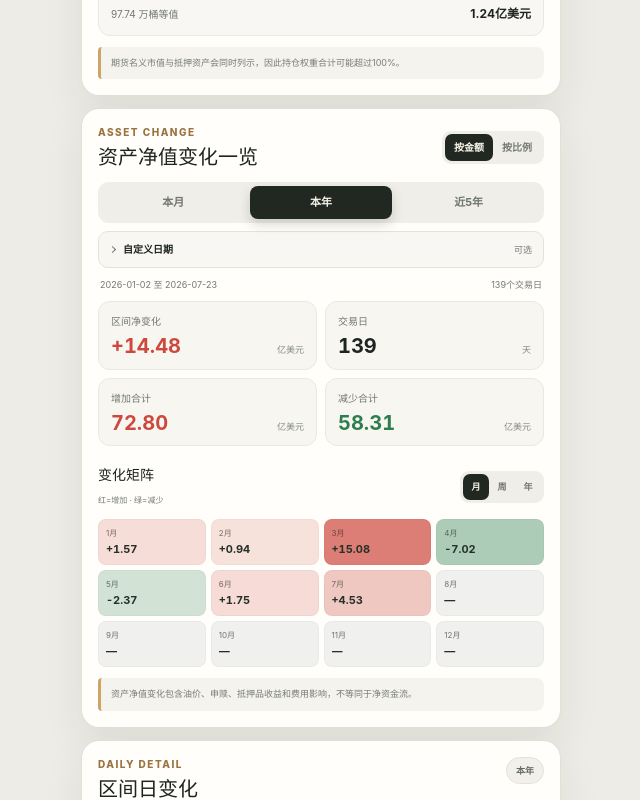
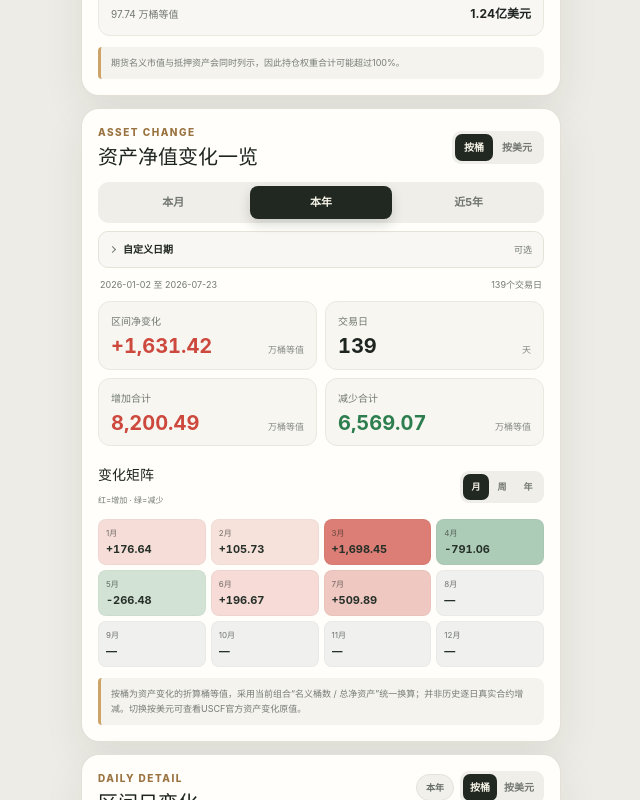
Before and after one commit to JennyChiu68/oil-ETF, a Next.js app: page / in a window 1280 px wide. Shown: the part 1600-2400 px from the top of the page, without its empty margins (319-959 px from the left). Built offline with nearby package versions, Linux system fonts and the light colour scheme.

Commit message:
Add barrel and dollar unit toggle

```diff
--- a/app/OilEtfReport.tsx
+++ b/app/OilEtfReport.tsx
@@ -66,6 +66,7 @@ type Snapshot = {
   methodology: {
     headline: string;
     netAssets: string;
+    assetChangeBarrels: string;
     dataMode: string;
   };
   sources: Array<{
@@ -79,7 +80,7 @@ type FundSymbol = "USO" | "BNO";
 type ChartMetric = "nav" | "netAssets";
 type ChartRange = "1m" | "1y" | "3y" | "5y";
 type AnalysisPeriod = "month" | "year" | "5y" | "custom";
-type AnalysisUnit = "amount" | "percent";
+type AnalysisUnit = "barrels" | "amount";
 type MatrixMode = "month" | "week" | "year";
 
 const RANGE_LABELS: Record<ChartRange, string> = {
@@ -163,13 +164,6 @@ function isoWeek(dateString: string) {
   return Math.ceil(
     ((date.getTime() - yearStart.getTime()) / 86_400_000 + 1) / 7,
   );
-}
-
-function compoundChange(rows: HistoryRow[]) {
-  return rows.reduce(
-    (result, row) => result * (1 + row.netAssetsChangePct),
-    1,
-  ) - 1;
 }
 
 function HistoryCanvas({
@@ -343,7 +337,7 @@ function OilEtfFundReport({
   );
   const [analysisPeriod, setAnalysisPeriod] =
     useState<AnalysisPeriod>("year");
-  const [analysisUnit, setAnalysisUnit] = useState<AnalysisUnit>("amount");
+  const [analysisUnit, setAnalysisUnit] = useState<AnalysisUnit>("barrels");
   const [matrixMode, setMatrixMode] = useState<MatrixMode>("month");
   const [customStart, setCustomStart] = useState(snapshot.history.dateFrom);
   const [customEnd, setCustomEnd] = useState(snapshot.history.dateTo);
@@ -352,6 +346,8 @@ function OilEtfFundReport({
     end: snapshot.history.dateTo,
   });
   const [visibleDays, setVisibleDays] = useState(12);
+  const barrelEquivalentPerUsd =
+    snapshot.current.oilBarrelEquivalent / snapshot.current.netAssets;
 
   const chartRows = useMemo(() => {
     const start = chartStartDate(latestDate, chartRange);
@@ -389,16 +385,17 @@ function OilEtfFundReport({
     const daily = analysisRows.slice(1).map((row) => ({
       row,
       value:
-        analysisUnit === "amount"
-          ? row.netAssetsChange / 100_000_000
-          : row.netAssetsChangePct * 100,
+        analysisUnit === "barrels"
+          ? (row.netAssetsChange * barrelEquivalentPerUsd) / 10_000
+          : row.netAssetsChange / 100_000_000,
     }));
     const first = analysisRows[0];
     const last = analysisRows.at(-1) ?? first;
     const net =
-      analysisUnit === "amount"
-        ? (last.netAssets - first.netAssets) / 100_000_000
-        : (last.netAssets / first.netAssets - 1) * 100;
+      analysisUnit === "barrels"
+        ? ((last.netAssets - first.netAssets) * barrelEquivalentPerUsd) /
+          10_000
+        : (last.netAssets - first.netAssets) / 100_000_000;
     const up = daily
       .filter((item) => item.value > 0)
       .reduce((sum, item) => sum + item.value, 0);
@@ -413,7 +410,11 @@ function OilEtfFundReport({
       biggestDown: sorted[0] ?? null,
       biggestUp: sorted.at(-1) ?? null,
     };
-  }, [analysisRows, analysisUnit]);
+  }, [
+    analysisRows,
+    analysisUnit,
+    barrelEquivalentPerUsd,
+  ]);
 
   const matrixYears = useMemo(
     () =>
@@ -457,12 +458,17 @@ function OilEtfFundReport({
     const entries = Array.from(grouped.entries())
       .map(([key, group]) => {
         const value =
-          analysisUnit === "amount"
+          analysisUnit === "barrels"
             ? group.rows.reduce(
+                (sum, row) =>
+                  sum +
+                  (row.netAssetsChange * barrelEquivalentPerUsd) / 10_000,
+                0,
+              )
+            : group.rows.reduce(
                 (sum, row) => sum + row.netAssetsChange / 100_000_000,
                 0,
-              )
-            : compoundChange(group.rows) * 100;
+              );
         return { key, label: group.label, order: group.order, value };
       })
       .sort((a, b) => a.order - b.order);
@@ -495,7 +501,13 @@ function OilEtfFundReport({
       });
     }
     return entries;
-  }, [activeMatrixYear, analysisRows, analysisUnit, matrixMode]);
+  }, [
+    activeMatrixYear,
+    analysisRows,
+    analysisUnit,
+    barrelEquivalentPerUsd,
+    matrixMode,
+  ]);
 
   const matrixMax = Math.max(
     ...matrixItems.map((item) =>
@@ -512,11 +524,15 @@ function OilEtfFundReport({
         .map((row) => ({
           row,
           value:
-            analysisUnit === "amount"
-              ? row.netAssetsChange / 100_000_000
-              : row.netAssetsChangePct * 100,
+            analysisUnit === "barrels"
+              ? (row.netAssetsChange * barrelEquivalentPerUsd) / 10_000
+              : row.netAssetsChange / 100_000_000,
         })),
-    [analysisRows, analysisUnit],
+    [
+      analysisRows,
+      analysisUnit,
+      barrelEquivalentPerUsd,
+    ],
   );
   const dailyMax = Math.max(
     ...dailyRows.map((item) => Math.abs(item.value)),
@@ -542,7 +558,8 @@ function OilEtfFundReport({
   const latestFutures = snapshot.holdings.find(
     (holding) => holding.holdingType === "Futures",
   );
-  const analysisSuffix = analysisUnit === "amount" ? "亿美元" : "%";
+  const analysisSuffix =
+    analysisUnit === "barrels" ? "万桶等值" : "亿美元";
 
   return (
     <main className="report-shell">
@@ -900,20 +917,20 @@ function OilEtfFundReport({
               <p className="section-kicker">ASSET CHANGE</p>
               <h2>资产净值变化一览</h2>
             </div>
-            <div className="unit-switch">
+            <div className="unit-switch" aria-label="资产变化计价单位">
+              <button
+                type="button"
+                className={analysisUnit === "barrels" ? "active" : ""}
+                onClick={() => setAnalysisUnit("barrels")}
+              >
+                按桶
+              </button>
               <button
                 type="button"
                 className={analysisUnit === "amount" ? "active" : ""}
                 onClick={() => setAnalysisUnit("amount")}
               >
-                按金额
-              </button>
-              <button
-                type="button"
-                className={analysisUnit === "percent" ? "active" : ""}
-                onClick={() => setAnalysisUnit("percent")}
-              >
-                按比例
+                按美元
               </button>
             </div>
           </div>
@@ -1076,7 +1093,8 @@ function OilEtfFundReport({
             })}
           </div>
           <p className="inline-note">
-            资产净值变化包含油价、申赎、抵押品收益和费用影响，不等同于净资金流。
+            按桶为资产变化的折算桶等值，采用当前组合“名义桶数 /
+            总净资产”统一换算；并非历史逐日真实合约增减。切换按美元可查看USCF官方资产变化原值。
           </p>
         </section>
 
@@ -1086,7 +1104,25 @@ function OilEtfFundReport({
               <p className="section-kicker">DAILY DETAIL</p>
               <h2>区间日变化</h2>
             </div>
-            <span className="date-badge">{PERIOD_LABELS[analysisPeriod]}</span>
+            <div className="daily-heading-tools">
+              <span className="date-badge">{PERIOD_LABELS[analysisPeriod]}</span>
+              <div className="unit-switch" aria-label="区间日变化计价单位">
+                <button
+                  type="button"
+                  className={analysisUnit === "barrels" ? "active" : ""}
+                  onClick={() => setAnalysisUnit("barrels")}
+                >
+                  按桶
+                </button>
+                <button
+                  type="button"
+                  className={analysisUnit === "amount" ? "active" : ""}
+                  onClick={() => setAnalysisUnit("amount")}
+                >
+                  按美元
+                </button>
+              </div>
+            </div>
           </div>
           <ul className="daily-list">
             {dailyRows.slice(0, visibleDays).map(({ row, value }) => {
@@ -1130,6 +1166,9 @@ function OilEtfFundReport({
               加载更多
             </button>
           ) : null}
+          <p className="inline-note">
+            桶数为资产净值变化的单位换算，包含油价、申赎、抵押品收益和费用影响，不代表基金当日实际买卖的原油桶数。
+          </p>
         </section>
 
         <section className="card monitor-card">
@@ -1266,6 +1305,10 @@ function OilEtfFundReport({
             </div>
             <div>
               <span>03</span>
+              <p>{snapshot.methodology.assetChangeBarrels}</p>
+            </div>
+            <div>
+              <span>04</span>
               <p>{snapshot.methodology.dataMode}</p>
             </div>
           </div>
--- a/app/globals.css
+++ b/app/globals.css
@@ -812,6 +812,16 @@ a {
   align-items: center;
 }
 
+.daily-heading-tools {
+  display: flex;
+  align-items: center;
+  gap: 6px;
+}
+
+.daily-heading-tools .unit-switch button {
+  padding-inline: 7px;
+}
+
 .period-tabs {
   display: grid;
   grid-template-columns: repeat(3, 1fr);
--- a/scripts/fetch-uso-snapshot.mjs
+++ b/scripts/fetch-uso-snapshot.mjs
@@ -207,6 +207,8 @@ async function buildFundSnapshot(config, token) {
           : `名义桶等值 = ${config.benchmark}期货合约数量×1,000桶/手。当前持仓不含掉期，桶数可按交易所标准合约规格精确换算，但不代表基金持有实物原油。`,
       netAssets:
         "历史总资产净值（Net Assets）和单位净值（NAV）均来自USCF官方历史净值接口；总资产变化包含市场价格变动、申赎及费用影响，不等同于净资金流。",
+      assetChangeBarrels:
+        "历史资产变化的桶等值 = 当期美元变化×当前名义桶等值÷当前总净资产。该指标只做单位换算，方便与美元切换比较，不代表历史逐日真实合约增减。",
       dataMode:
         "本文件是一次性冻结快照，不会在页面端轮询。运行 npm run data:refresh 可人工生成新快照。",
     },
```
Also changed, not shown: public/data/bno-snapshot.json, public/data/uso-snapshot.json, 1 other file (tests, documents, lock files or other folders).
